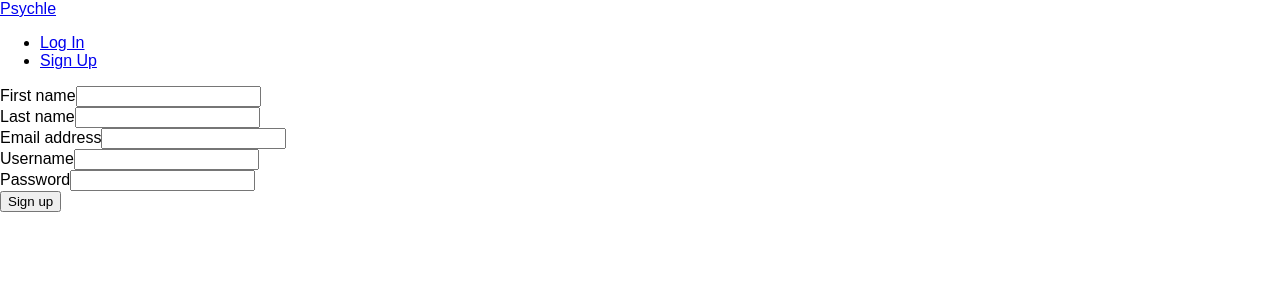
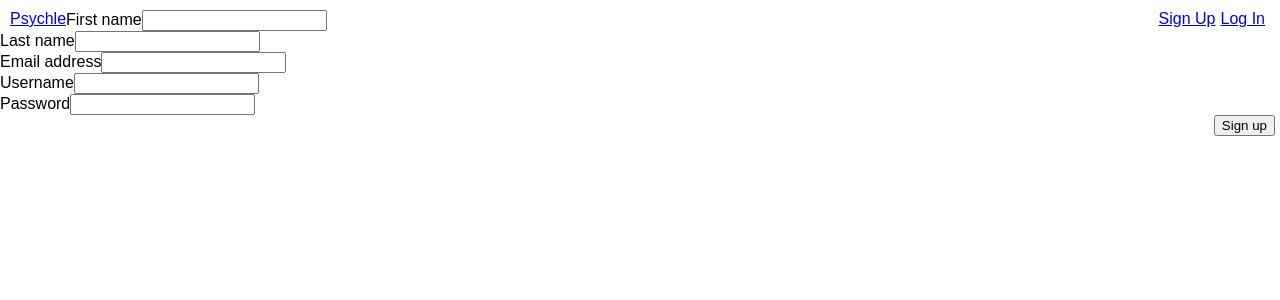
Before and after one commit to jonnyacl/Psychle, a React (Create React App) app: page /register in a window 1280 px wide. Shown: the top 300 px of the page. Built offline with nearby package versions, Linux system fonts and the light colour scheme.

Commit message:
added first bit of css

```diff
--- a/src/components/Header.js
+++ b/src/components/Header.js
@@ -3,6 +3,7 @@ import PropTypes from 'prop-types';
 import { Link } from 'react-router-dom';
 import { connect } from 'react-redux';
 import { logout } from '../actions/authenticate';
+import header from '../styles/header.css'
 
 class Header extends Component {
 
@@ -21,23 +22,30 @@ class Header extends Component {
         const { isAuthenticated, user } = this.props.auth;
 
         const nonLoggedIn = (
-            <ul className = 'navigation'>
-                <li><Link to='/login'>Log In</Link></li>
-                <li><Link to='/register'>Sign Up</Link></li>
-            </ul>
+            <div>
+                <Link to='/' className='logo'>Psychle</Link>
+                <div className = 'navigation'>
+                    <div className='login'><Link to='/login' >Log In</Link></div>
+                    <div className='register'><Link to='/register' >Sign Up</Link></div>
+                </div>
+            </div>
         )
 
         const loggedIn = (
-            <div className='welcome'>Welome, {user.firstname}
-                <ul className = 'navigation'>
-                    <li><a href='#' onClick={this.logout}>Logout</a></li>
-                </ul>
+            <div className='navigation'>
+                <Link to='/' className='logo'>Psychle</Link>
+                <div>
+                    <Link to='/profile'>{user.firstname}</Link>
+                </div>
+                <div>
+                    <a href='#' onClick={this.logout}>Logout</a>
+                </div>
             </div>
         )
 
         return(
             <header className='container'>
-                <a href='/' className='logo'>Psychle</a>
+
                 {isAuthenticated ? loggedIn : nonLoggedIn}
             </header>
         )
--- a/src/components/Profile.js
+++ b/src/components/Profile.js
@@ -6,11 +6,11 @@ class Profile extends Component {
 
     render() {
 
-        const { isAuthenticated } = this.props.auth;
+        const { isAuthenticated, user } = this.props.auth;
 
         return (
 
-            <div>{isAuthenticated ? 'Profile page': 'Please login to view your profile'}</div>
+            <div>{isAuthenticated ? user.firstname + ' ' + user.lastname: 'Please login to view your profile'}</div>
         )
     }
 
--- /dev/null
+++ b/src/styles/header.css
@@ -0,0 +1,30 @@
+.navigation {
+    color: red;
+    float: right;
+    display: inline;
+    width: 50%;
+}
+
+.login {
+    float: right;
+    margin-right: 5px;
+}
+
+.register {
+    float: right;
+    margin-right: 5px;
+}
+
+.welcome {
+    color: blue;
+    margin: 10px;
+}
+
+.container {
+    margin: 10px;
+}
+
+.logo {
+    float: left;
+    display: inline;
+}
```
